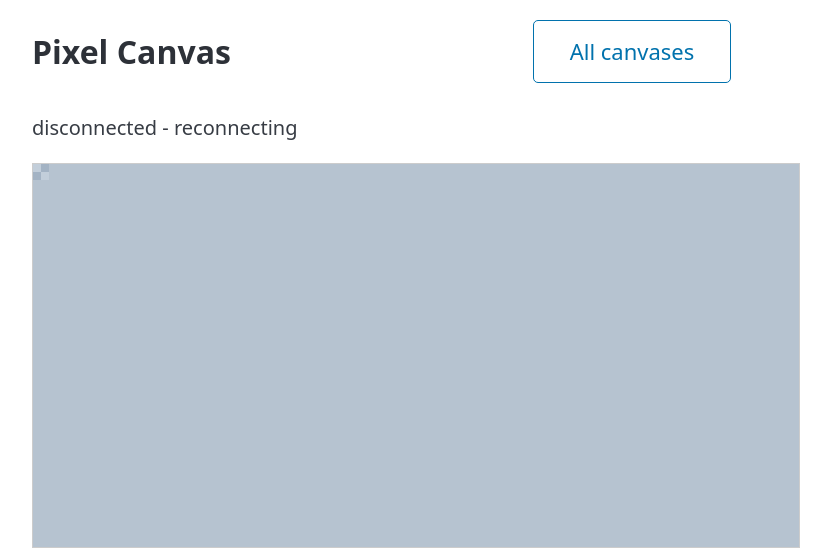
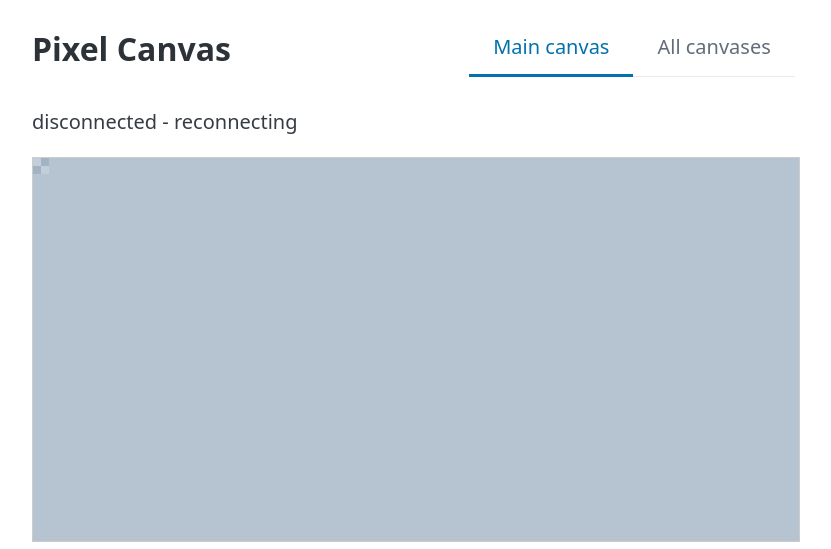
Before and after one commit to calvinKLyeung/pixel-canvas, a website with bundled scripts: page public/index.html in a window 1280 px wide. Shown: the top 549 px of the page, without its empty margins (8-839 px from the left). Built offline with nearby package versions, Linux system fonts and the light colour scheme; no server answers; files whose address does not match are found by name.

Commit message:
Replace header nav buttons with Main and All tabs

```diff
--- a/public/index.html
+++ b/public/index.html
@@ -38,16 +38,24 @@
         background-size: 16px 16px;
       }
 
-      /* Title left, main button dead centre, sign-in status right. A grid rather than
-         flex space-between, so the button stays centred whatever the sides' widths. */
+      /* Title left, page tabs dead centre, sign-in status right. A grid rather than
+         flex space-between, so the tabs stay centred whatever the sides' widths. */
       .topbar { display: grid; grid-template-columns: 1fr auto 1fr; align-items: center;
                 gap: 1rem; margin-bottom: 1.5rem; }
       .topbar h1 { margin: 0; font-size: 1.6rem; }
-      .topbar [role="button"] { font-size: 1.1rem; padding: .7rem 1.8rem; margin: 0; }
+      /* The current page's tab is underlined, so it is clear which page you are on. */
+      .tabs { display: flex; border-bottom: 1px solid var(--pico-muted-border-color); }
+      .tabs a { padding: .6rem 1.2rem; margin-bottom: -1px; text-decoration: none; font-weight: 500;
+                color: var(--pico-muted-color); border-bottom: 3px solid transparent; }
+      .tabs a:hover { color: var(--pico-color); }
+      .tabs a[aria-current="page"] { color: var(--pico-primary); border-bottom-color: var(--pico-primary); }
       .topbar > :last-child { justify-self: end; }
       @media (max-width: 600px) {
         .topbar { grid-template-columns: 1fr; justify-items: center; }
         .topbar > :last-child { justify-self: center; }
+        /* A full-width bar with equal halves: bigger tap targets, reads as a phone tab bar. */
+        .tabs { justify-self: stretch; }
+        .tabs a { flex: 1; text-align: center; }
       }
     </style>
     <title>{{TITLE}}</title>
@@ -57,7 +65,11 @@
     <main class="container">
       <header class="topbar">
         <h1>Pixel Canvas</h1>
-        <a id="lobbylink" href="/lobby.html" role="button" class="outline">All canvases</a>
+        <!-- main.ts marks the Main tab current when this page is showing main -->
+        <nav class="tabs">
+          <a id="maintab" href="/c/main">Main canvas</a>
+          <a id="lobbylink" href="/lobby.html">All canvases</a>
+        </nav>
         <div id="auth"></div>
       </header>
       <p id="status">Connecting...</p>
--- a/src/client/main.ts
+++ b/src/client/main.ts
@@ -38,6 +38,10 @@ for (const id of ["download", "download-grid"]) {
     const link = document.getElementById(id) as HTMLAnchorElement;
     link.href += `&c=${encodeURIComponent(canvasId)}`;
 }
+
+// Other rooms share this page but are not main, so no tab is current there. Before the
+// await below, so the tab is not un-highlighted while the login check is in flight.
+if (canvasId === MAIN_ID) document.getElementById("maintab")!.setAttribute("aria-current", "page");
 
 const user = await me;
 renderAccount(document.getElementById("auth")!);
```
Also changed, not shown: public/lobby.html (+12 -3 lines).
